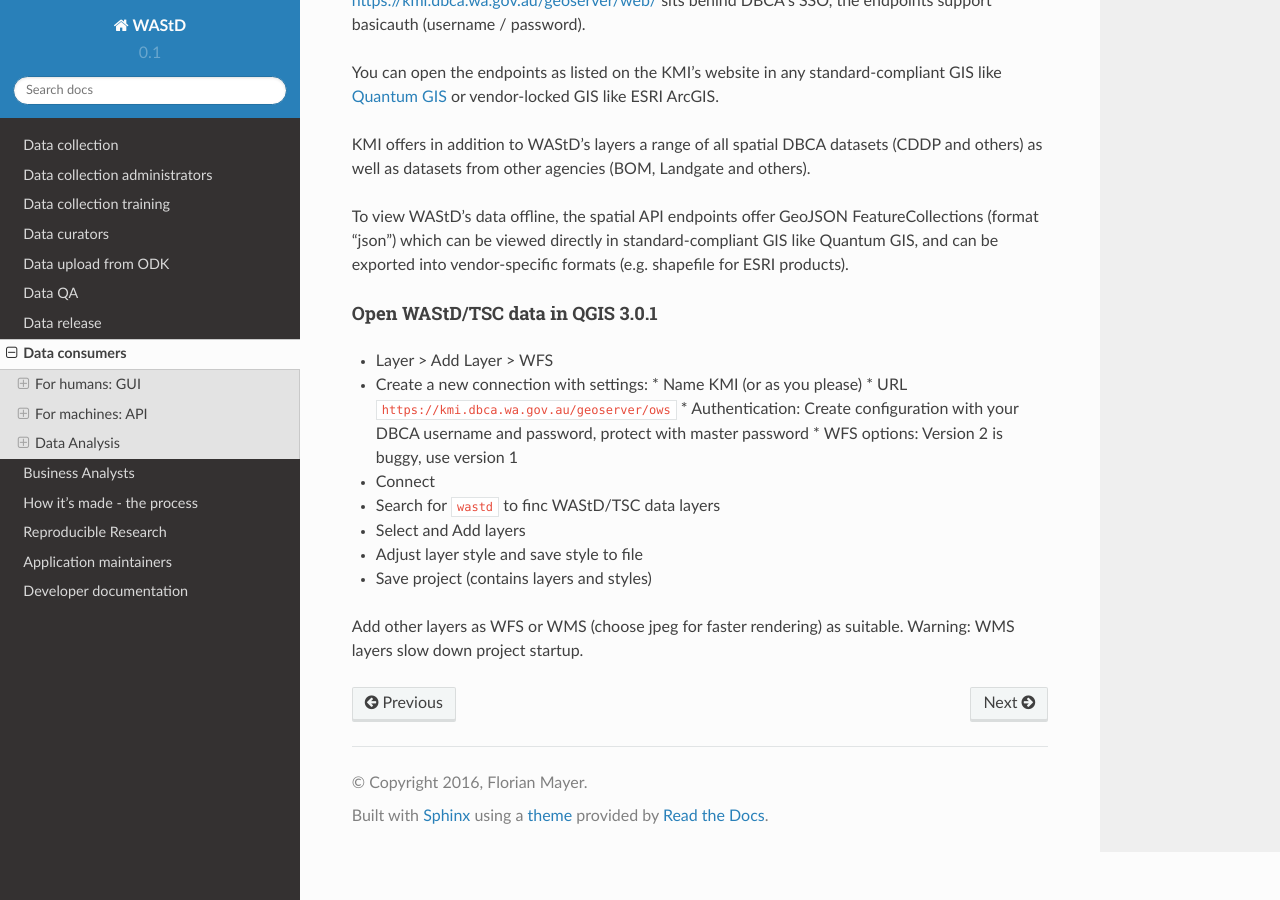
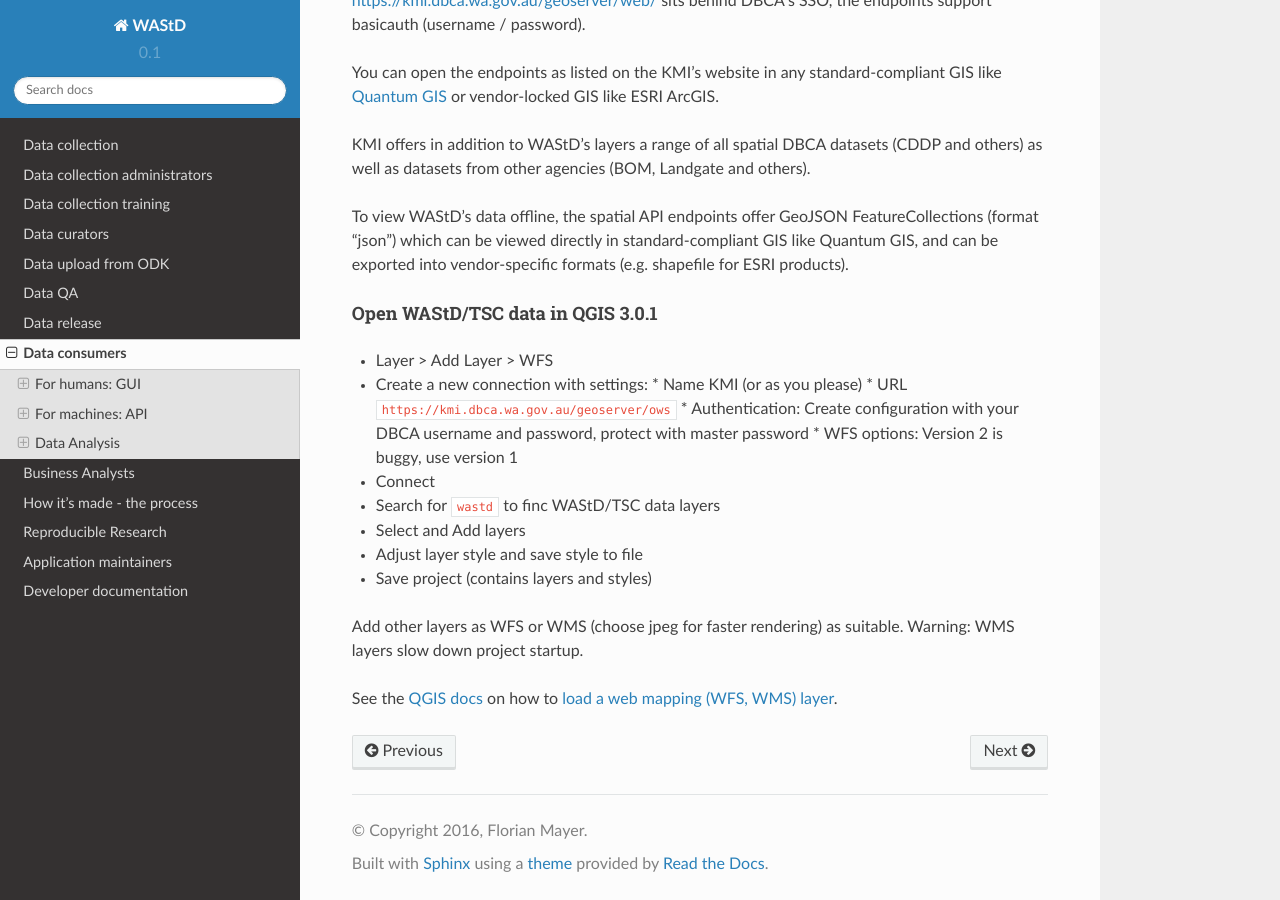
Before and after one commit to dbca-wa/wastd, a Sphinx documentation site: the page built from docs/data_consumers.rst, in a window 1280 px wide and 900 px high, scrolled down 6453 px. Built offline with Sphinx 7.4.7 and the Read the Docs theme 2.0.0, drawn with Linux system fonts in a browser that asks for light colours.

Commit message:
#17 add docs

```diff
--- a/docs/data_consumers.rst
+++ b/docs/data_consumers.rst
@@ -311,3 +311,6 @@ Open WAStD/TSC data in QGIS 3.0.1
 * Save project (contains layers and styles)
 
 Add other layers as WFS or WMS (choose jpeg for faster rendering) as suitable. Warning: WMS layers slow down project startup.
+
+See the `QGIS docs <https://docs.qgis.org/>`_ on how to
+`load a web mapping (WFS, WMS) layer <https://docs.qgis.org/testing/en/docs/training_manual/online_resources/index.html>`_.
```
